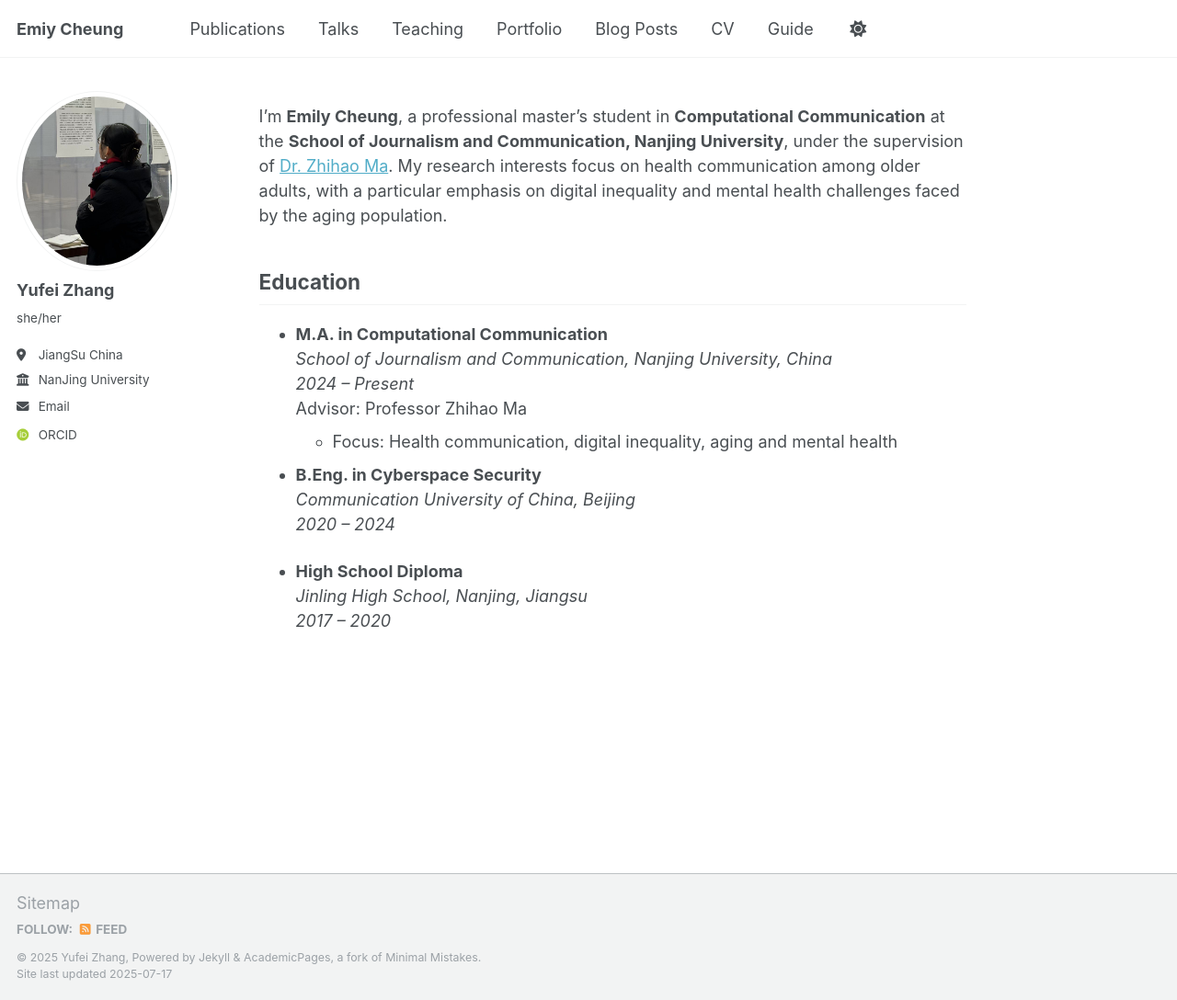
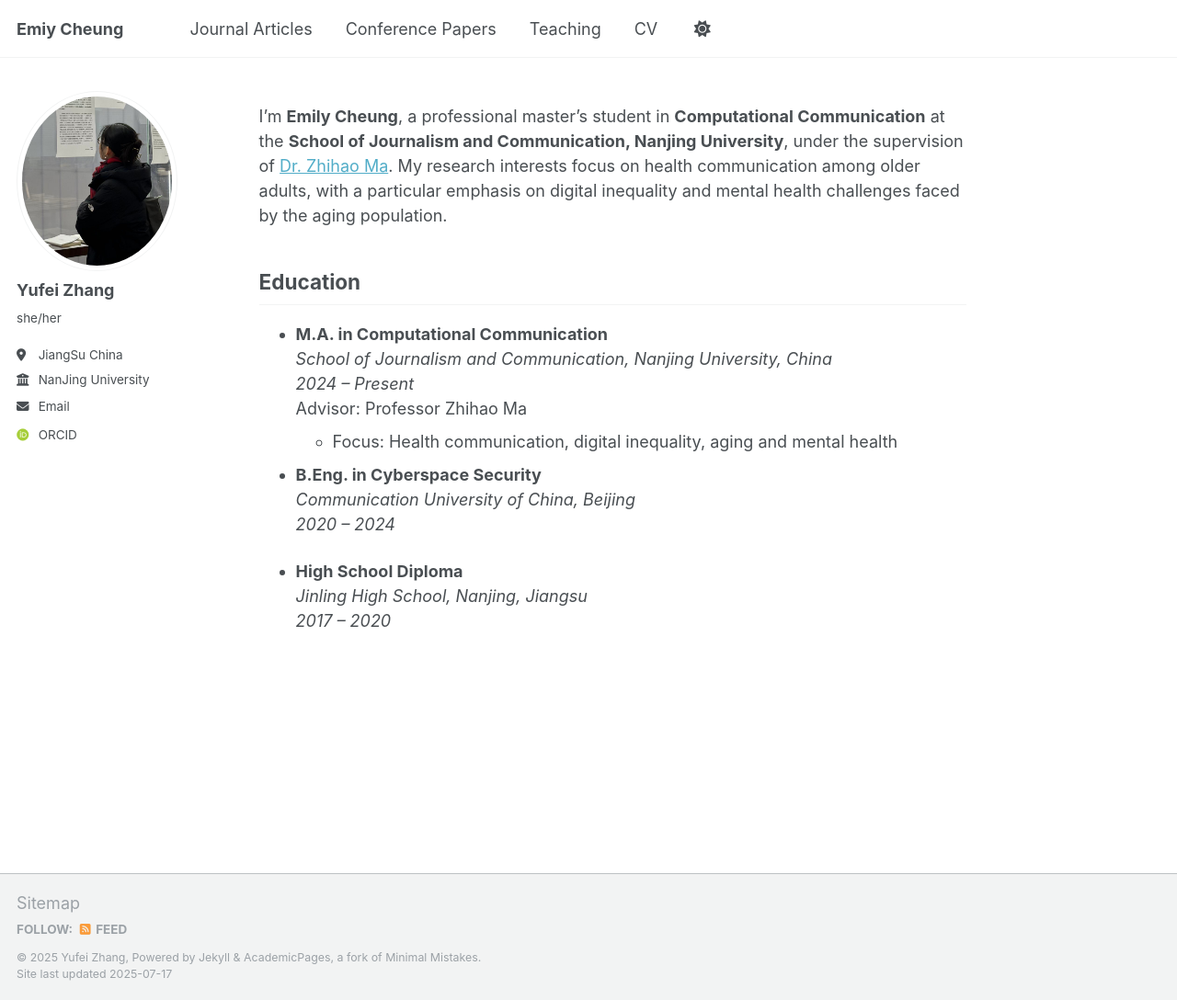
Before and after one commit to Emily-Cheung-1902/Emily-Cheung-1902.github.io, a Jekyll site: the page built from _pages/about.md, in a window 1280 px wide and 1088 px high. Shown: the whole window at 92% size. Built offline with Jekyll 4.4.1, drawn with Linux system fonts in a browser that asks for light colours; some web fonts are replaced.

Commit message:
Update navigation.yml

```diff
--- a/_data/navigation.yml
+++ b/_data/navigation.yml
@@ -8,20 +8,20 @@
 #      Markdown formatted page while the second is generated using JSON.
 
 main:
-  - title: "Publications"
-    url: /publications/
+  - title: "Journal Articles"
+    url: /Journal Articles/
 
-  - title: "Talks"
-    url: /talks/
+  - title: "Conference Papers"
+    url: /Conference Papers/
 
   - title: "Teaching"
     url: /teaching/
 
-  - title: "Portfolio"
-    url: /portfolio/
+ # - title: "Portfolio"
+ #   url: /portfolio/
 
-  - title: "Blog Posts"
-    url: /year-archive/
+ # - title: "Blog Posts"
+ #   url: /year-archive/
 
   - title: "CV"
     url: /cv/
@@ -29,5 +29,5 @@ main:
   # - title: "CV"
   #   url: /cv-json/
 
-  - title: "Guide"
-    url: /markdown/
+ # - title: "Guide"
+ #   url: /markdown/
```
